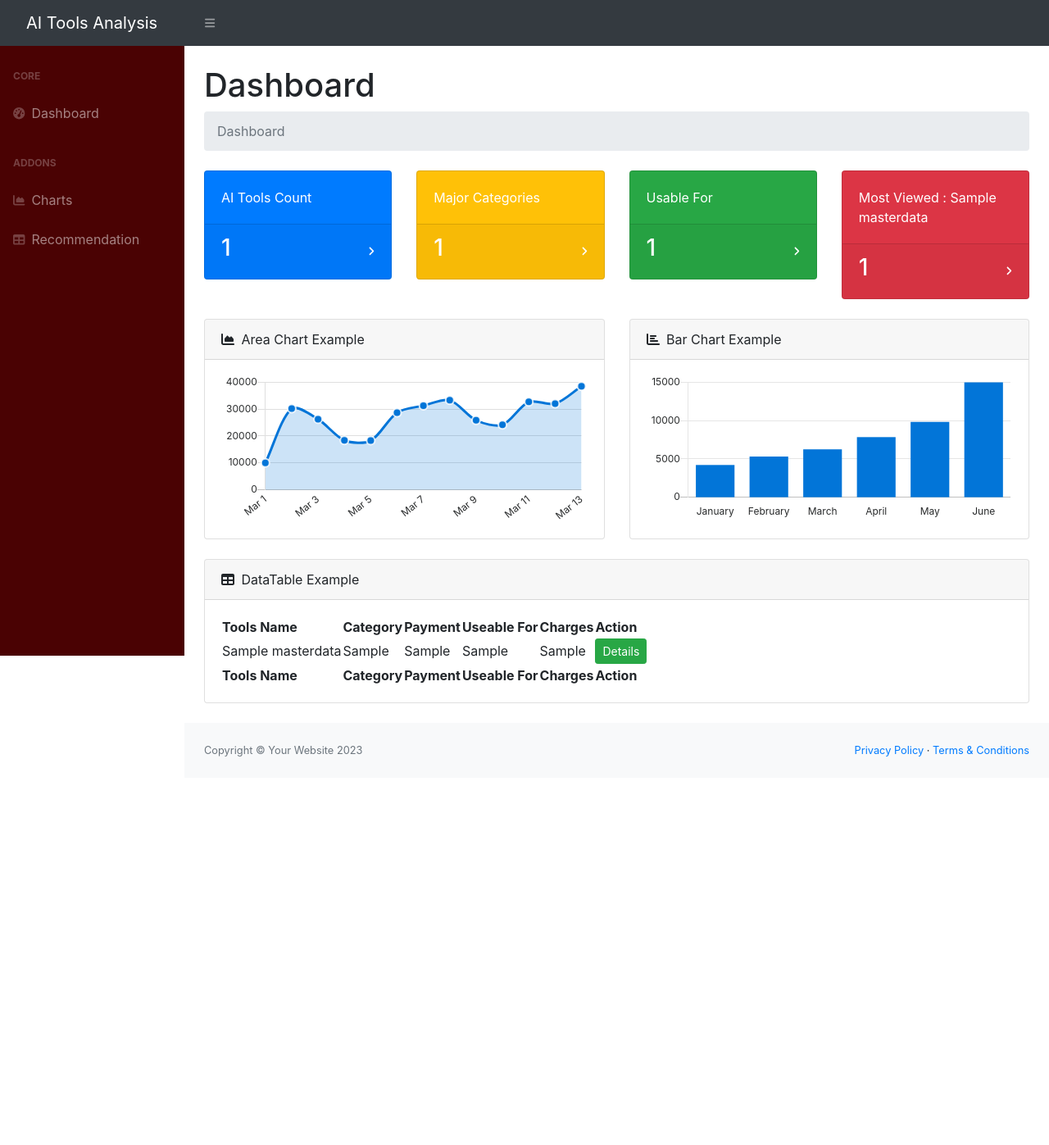
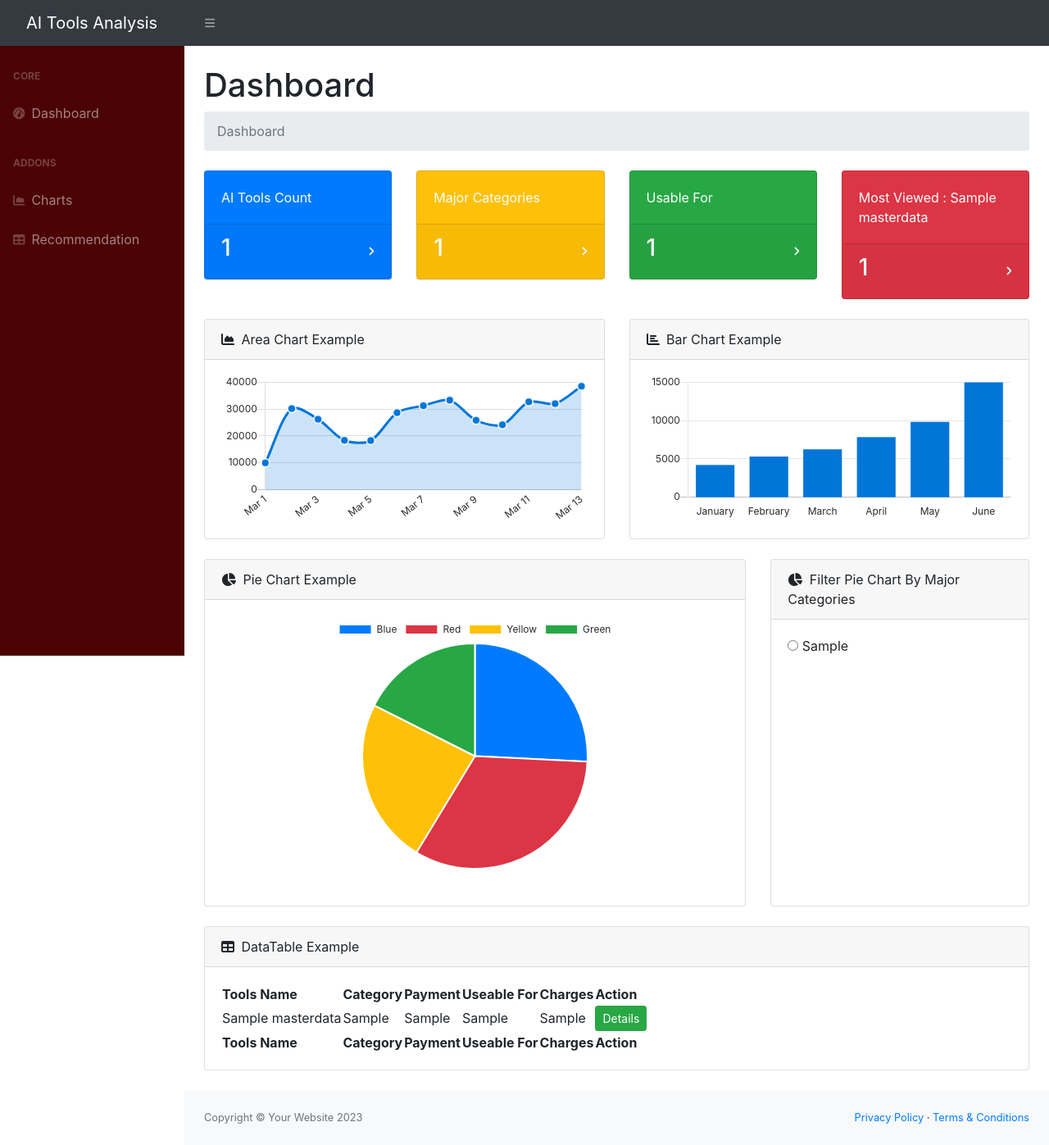
Before and after one commit to asifhasan014/aiToolsNavigator, a Django app: page / in a window 1280 px wide. Shown: the whole page at 82% size. Before the commit the page ends 923 px from the top, so only its background shows below. Run offline with Django 5.2, Linux system fonts and the light colour scheme; tables that the repository leaves empty hold one stand-in row (values such as "Sample post"); some libraries are stand-ins or nearby versions.

Commit message:
graph front part is done

```diff
--- a/home/views.py
+++ b/home/views.py
@@ -42,6 +42,7 @@ def prepareCardsData():
     data = {
         'ai_tools' : querysetForMasterData,
         'ai_tool_count': num_ai_tools,
+        'major_categories': distinct_categories,
         'major_category_count': num_distinct_categories,
         'useable_for': num_distinct_usable_for,
         'max_tool_name': max_tool_name,
--- a/templates/home/home.html
+++ b/templates/home/home.html
@@ -68,6 +68,40 @@
             </div>
         </div>
     </div>
+    <div class="row d-flex align-items-stretch">
+        <div class="col-xl-8">
+            <div class="card mb-4 h-100"> <!-- Added h-100 -->
+                <div class="card-header">
+                    <i class="fas fa-chart-pie me-1"></i>
+                    Pie Chart Example
+                </div>
+                <div class="card-body">
+                    <canvas id="myPieChart" width="100%" height="50"></canvas>
+                </div>
+<!--                <div class="card-footer small text-muted">Updated yesterday at 11:59 PM</div>-->
+            </div>
+        </div>
+        <div class="col-xl-4">
+            <div class="card mb-4 h-100"> <!-- Added h-100 -->
+                <div class="card-header">
+                    <i class="fas fa-chart-pie me-1"></i>
+                    Filter Pie Chart By Major Categories
+                </div>
+                <div class="card-body">
+                    {% for category in major_categories %}
+                    <div>
+                        <!-- Radio button for selecting major category -->
+                        <input type="radio" name="major_category" value="{{ category }}"
+                               id="category_{{ forloop.counter }}">
+                        <label for="category_{{ forloop.counter }}">{{ category }}</label>
+                    </div>
+                    {% endfor %}
+                </div>
+<!--                <div class="card-footer small text-muted">Updated yesterday at 11:59 PM</div>-->
+            </div>
+        </div>
+    </div>
+    <br>
     <div class="card mb-4">
         <div class="card-header">
             <i class="fas fa-table me-1"></i>
```
Also changed, not shown: 1 other file.
